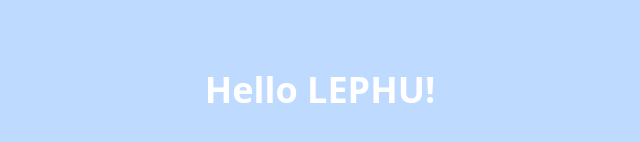
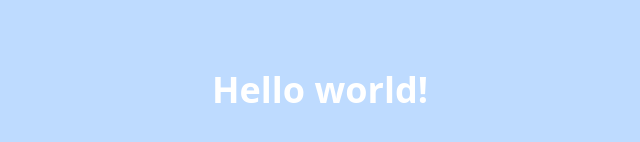
Before and after one commit to lephu2k6/UTH-ConfMS, a React (Vite) app in the folder client/: page / in a window 1280 px wide. Shown: the part 310-452 px from the top of the page, without its empty margins (320-960 px from the left). Built offline with nearby package versions, Linux system fonts and the light colour scheme.

Commit message:
Change greeting from 'Hello LEPHU!' to 'Hello world!'

```diff
--- a/client/src/App.jsx
+++ b/client/src/App.jsx
@@ -3,7 +3,7 @@
 const App = () => {
   return (
     <div className="flex items-center justify-center h-screen bg-blue-200">
-      <h1 className="text-4xl font-bold text-white">Hello LEPHU!</h1>
+      <h1 className="text-4xl font-bold text-white">Hello world!</h1>
     </div>
   );
 };
```
